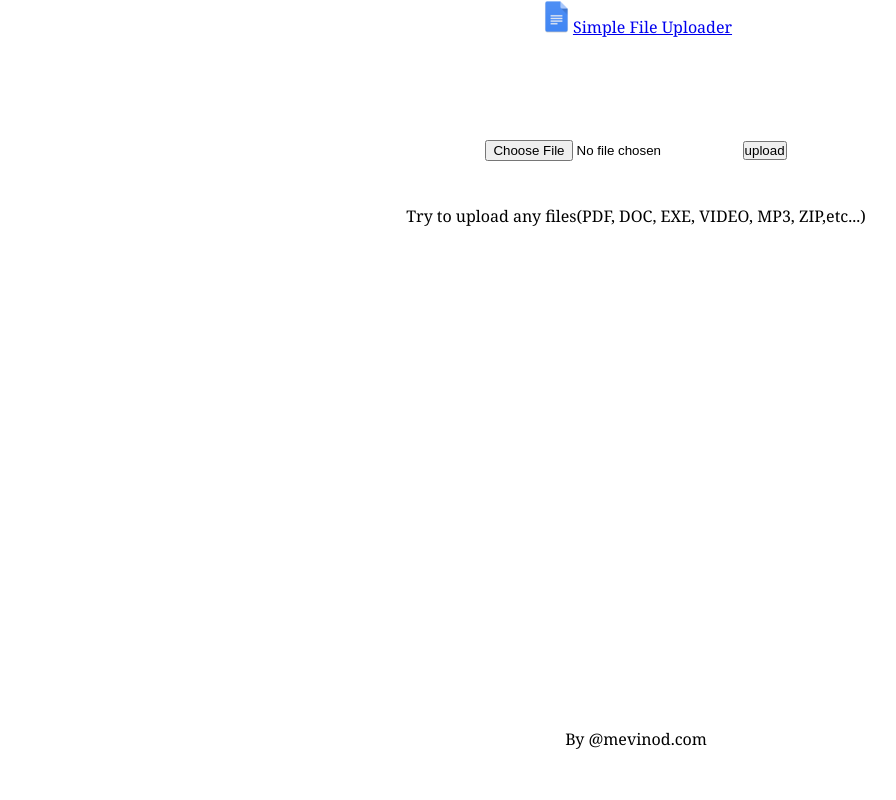
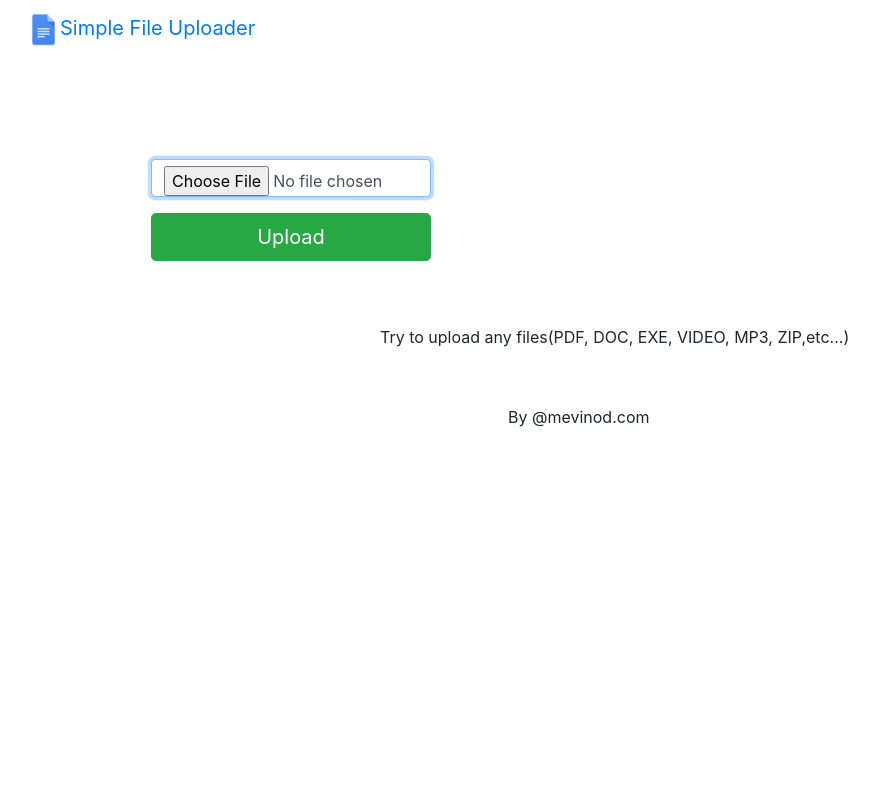
Before and after one commit to mevinod/FileUpload, a PHP site: page / in a window 1280 px wide. Shown: the whole page, without its empty margins (4-900 px from the left). Run offline with PHP 8.4, Linux system fonts and the light colour scheme.

Commit message:
Changed designs

```diff
--- a/delete.php
+++ b/delete.php
@@ -1,5 +1,5 @@
 <?php
-require_once('connect.php');
+require_once('dbconfig.php');
 if(isset($_GET) & !empty($_GET)){
 	$id = $_GET['id'];
 	$sql = "SELECT * FROM `upload` WHERE id=$id";
--- a/index.php
+++ b/index.php
@@ -7,8 +7,33 @@ include_once 'dbconfig.php';
 	<title>Simple File Upload</title>
 	<!-- Latest compiled and minified CSS -->
 <!-- Latest compiled and minified CSS -->
+<link rel="stylesheet" href="https://stackpath.bootstrapcdn.com/bootstrap/4.1.0/css/bootstrap.min.css" integrity="sha384-9gVQ4dYFwwWSjIDZnLEWnxCjeSWFphJiwGPXr1jddIhOegiu1FwO5qRGvFXOdJZ4" crossorigin="anonymous">
+<script src="https://code.jquery.com/jquery-3.3.1.slim.min.js" integrity="sha384-q8i/X+965DzO0rT7abK41JStQIAqVgRVzpbzo5smXKp4YfRvH+8abtTE1Pi6jizo" crossorigin="anonymous"></script>
+<script src="https://cdnjs.cloudflare.com/ajax/libs/popper.js/1.14.0/umd/popper.min.js" integrity="sha384-cs/chFZiN24E4KMATLdqdvsezGxaGsi4hLGOzlXwp5UZB1LY//20VyM2taTB4QvJ" crossorigin="anonymous"></script>
+<script src="https://stackpath.bootstrapcdn.com/bootstrap/4.1.0/js/bootstrap.min.js" integrity="sha384-uefMccjFJAIv6A+rW+L4AHf99KvxDjWSu1z9VI8SKNVmz4sk7buKt/6v9KI65qnm" crossorigin="anonymous"></script>
+<style>
+    .login-panel {
+    	display: block;
+        margin-top: 100px;
+        margin-left: 20%;
 
-<link rel="stylesheet" href="style.css" type="text/css" />
+         }
+
+        .center-block {
+  display: block;
+  margin-left: 40%;
+  margin-right: 100px;
+}
+.center-block2 {
+  display: block;
+  margin-left: 30%;
+  margin-right: 100px;
+  margin-top: 5%;
+}
+
+
+</style>
+
 </head>
 <body>
 
@@ -22,11 +47,41 @@ include_once 'dbconfig.php';
   </div>
 </nav>
 
-<div id="body">
-	<form action="upload.php" method="post" enctype="multipart/form-data">
-	<input type="file" name="file" />
-	<button type="submit" name="btn-upload">upload</button>
-	</form>
+
+
+
+
+<div class="container">
+    <div class="row">
+        <div class="col-md-4 col-md-offset-4">
+            <div class="login-panel panel panel-success">
+
+                <div class="panel-body">
+                    <form role="form" method="post" action="upload.php" enctype="multipart/form-data">
+                        <fieldset>
+                            <div class="form-group"  >
+                                <input class="form-control" placeholder="Select" name="file" type="file" autofocus>
+                            </div>
+
+
+
+                                <input class="btn btn-lg btn-success btn-block" type="submit" value="Upload" name="btn-upload" >
+
+
+
+                            <!-- Change this to a button or input when using this as a form -->
+                          <!--  <a href="index.html" class="btn btn-lg btn-success btn-block">Login</a> -->
+                        </fieldset>
+                    </form>
+                </div>
+            </div>
+        </div>
+    </div>
+</div>
+<label class="center-block2">Try to upload any files(PDF, DOC, EXE, VIDEO, MP3, ZIP,etc...)</label>
+
+
+
     <br /><br />
     <?php
 	if(isset($_GET['success']))
@@ -44,13 +99,13 @@ include_once 'dbconfig.php';
 	else
 	{
 		?>
-        <label>Try to upload any files(PDF, DOC, EXE, VIDEO, MP3, ZIP,etc...)</label>
+
         <?php
 	}
 	?>
 </div>
 <div id="footer">
-<label>By @mevinod.com</a></label>
+<label class="center-block" >By @mevinod.com</a></label>
 </div>
 </body>
 </html>
```
Also changed, not shown: README.md, uploads/27355-webp.net-resizeimage.png (added).
